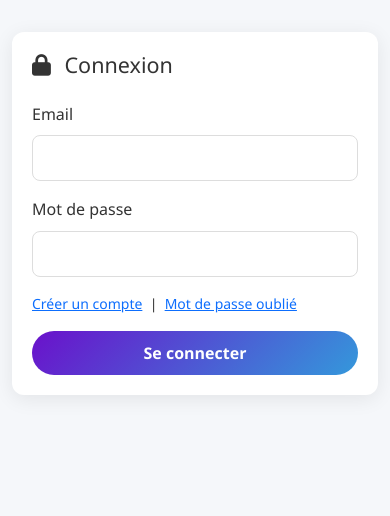
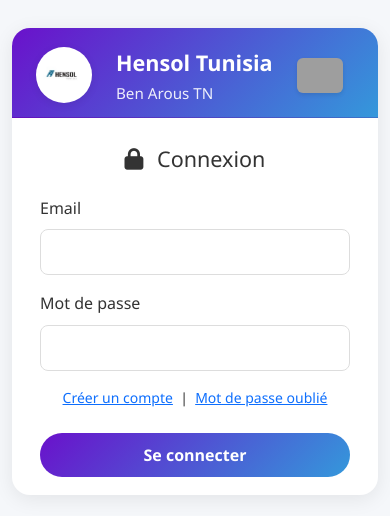
Before and after one commit to samsoum1234/calcul-de-revient, a plain HTML site: page index.html in a window 390 px wide. Drawn offline with nearby package versions, Linux system fonts and the light colour scheme; grey boxes are pictures that could not be loaded.

Commit message:
Update index.html

```diff
--- a/index.html
+++ b/index.html
@@ -8,12 +8,6 @@
 <!-- CSS / libs -->
 <link href="https://cdn.jsdelivr.net/npm/bootstrap@5.3.0/dist/css/bootstrap.min.css" rel="stylesheet">
 <link rel="stylesheet" href="https://cdnjs.cloudflare.com/ajax/libs/font-awesome/6.4.0/css/all.min.css">
-
-<!-- JS libs -->
-<script src="https://cdn.jsdelivr.net/npm/chart.js@4.4.0/dist/chart.umd.min.js"></script>
-<script src="https://cdnjs.cloudflare.com/ajax/libs/jspdf/2.5.1/jspdf.umd.min.js"></script>
-<script src="https://cdnjs.cloudflare.com/ajax/libs/jspdf-autotable/3.5.28/jspdf.plugin.autotable.min.js"></script>
-<script src="https://cdnjs.cloudflare.com/ajax/libs/xlsx/0.18.5/xlsx.full.min.js"></script>
 
 <style>
 :root {
@@ -28,7 +22,6 @@
   --shadow: 0 4px 20px rgba(0, 0, 0, 0.08);
   --gradient: linear-gradient(135deg, var(--secondary) 0%, var(--accent) 100%);
 }
-
 body {
   background: var(--bg);
   color: var(--text);
@@ -36,82 +29,98 @@ body {
   padding: 12px;
   font-family: 'Segoe UI', Inter, Tahoma, Geneva, Verdana, sans-serif;
 }
-
-/* Cartes d'authentification */
 .auth-card {
-  max-width: 460px;
+  max-width: 480px;
   margin: 50px auto;
-  padding: 30px;
+  padding: 0;
   background: var(--card-bg);
-  border-radius: 12px;
+  border-radius: 18px;
   box-shadow: var(--shadow);
+  overflow: hidden;
 }
-
-/* En-tête d'application */
+.auth-header {
+  background: var(--gradient);
+  color: #fff;
+  padding: 18px 24px 12px 24px;
+  display: flex;
+  align-items: center;
+  gap: 1.5rem;
+  border-bottom: 1px solid rgba(0,0,0,0.07);
+}
+.auth-header .company-logo {
+  height: 56px;
+  width: 56px;
+  object-fit: contain;
+  background: #fff;
+  padding: 6px;
+  border-radius: 50%;
+  box-shadow: 0 2px 8px rgba(0,0,0,0.08);
+}
+.auth-header .flag {
+  height: 35px;
+  border-radius: 6px;
+  box-shadow: 0 2px 4px rgba(0,0,0,0.10);
+}
+.auth-content {
+  padding: 28px 28px 18px 28px;
+}
 .app-header {
   background: var(--gradient);
   color: #fff;
-  padding: 16px;
-  border-radius: 12px;
-  margin-bottom: 20px;
+  padding: 20px;
+  border-radius: 16px;
+  margin-bottom: 24px;
   box-shadow: var(--shadow);
+  display: flex;
+  align-items: center;
+  justify-content: space-between;
 }
-
 .company-logo {
-  height: 60px;
+  height: 56px;
   object-fit: contain;
   background: #fff;
   padding: 6px;
   border-radius: 8px;
-  box-shadow: 0 2px 8px rgba(0,0,0,0.1);
+  box-shadow: 0 2px 8px rgba(0,0,0,0.10);
 }
-
-/* Panels et cartes */
+.flag {
+  height: 44px;
+  border-radius: 4px;
+  box-shadow: 0 2px 4px rgba(0,0,0,0.10);
+}
 .panel {
   background: var(--card-bg);
-  padding: 20px;
-  border-radius: 12px;
+  padding: 22px;
+  border-radius: 16px;
   box-shadow: var(--shadow);
   margin-bottom: 20px;
   border: none;
+  transition: box-shadow 0.2s, transform 0.2s;
 }
-
-.calculation-table th {
-  background: var(--primary);
-  color: #fff;
+.panel:hover {
+  box-shadow: 0 8px 32px rgba(52, 152, 219, 0.10);
+  transform: translateY(-2px);
 }
-
-.flag {
-  height: 44px;
-  border-radius: 4px;
-  box-shadow: 0 2px 4px rgba(0,0,0,0.1);
-}
-
-/* Boutons */
 .btn {
   border-radius: 50px;
   padding: 10px 20px;
   font-weight: 600;
-  transition: all 0.3s ease;
+  transition: all 0.3s;
   border: none;
 }
-
 .btn-primary { background: var(--gradient); }
 .btn-primary:hover { transform: translateY(-2px); box-shadow: 0 6px 12px rgba(0,0,0,0.15);}
 .btn-success { background: linear-gradient(135deg, #11998e 0%, #38ef7d 100%);}
-.btn-danger { background: linear-gradient(135deg, #eb3349 0%, #f45c43 100%); }
-
+.btn-danger { background: linear-gradient(135deg, #eb3349 0%, #f45c43 100%);}
 .table { border-radius: 8px; overflow: hidden; box-shadow: 0 2px 8px rgba(0,0,0,0.05); }
 .form-control { border-radius: 8px; padding: 10px 15px; border: 1px solid #ddd; transition: all 0.3s;}
-.form-control:focus { box-shadow: 0 0 0 3px rgba(52, 152, 219, 0.2); border-color: var(--accent);}
+.form-control:focus { box-shadow: 0 0 0 3px rgba(52, 152, 219, 0.18); border-color: var(--accent);}
 .nav-tabs .nav-link { border-radius: 8px 8px 0 0; padding: 12px 20px; font-weight: 600; color: var(--text-light);}
 .nav-tabs .nav-link.active { background: var(--card-bg); border-bottom: none; color: var(--primary);}
-.feature-card { transition: transform 0.3s;}
-.feature-card:hover { transform: translateY(-5px);}
 @media (max-width: 768px) {
-  .auth-card { margin: 20px auto; padding: 20px;}
+  .auth-card { margin: 16px auto; }
   .app-header { padding: 12px;}
-  .company-logo { height: 50px;}
+  .company-logo { height: 40px;}
 }
 </style>
 </head>
@@ -120,7 +129,16 @@ body {
 <!-- AUTH VIEW -->
 <div id="authView">
   <div class="auth-card" id="loginCard">
-    <h4 class="mb-4"><i class="fas fa-lock me-2"></i> Connexion</h4>
+    <div class="auth-header">
+      <img src="logo.png" alt="Logo" class="company-logo" id="loginLogo">
+      <div>
+        <div style="font-size:1.35rem;font-weight:700;" id="loginCompanyName">Société Exemple SARL</div>
+        <div style="font-size:0.95rem;opacity:.9;" id="loginCompanyAddress">12 Rue de Tunis, 1000 Tunis</div>
+      </div>
+      <img src="https://upload.wikimedia.org/wikipedia/commons/c/ce/Flag_of_Tunisia.svg" class="flag" alt="Tunisie">
+    </div>
+    <div class="auth-content">
+      <h4 class="mb-4 text-center"><i class="fas fa-lock me-2"></i> Connexion</h4>
       <form id="loginForm">
         <div class="mb-3">
           <label class="form-label">Email</label>
@@ -130,16 +148,25 @@ body {
           <label class="form-label">Mot de passe</label>
           <input id="loginPassword" type="password" class="form-control" required>
         </div>
-      <div class="mb-3 small">
+        <div class="mb-3 small text-center">
           <a href="#" id="showRegisterLink">Créer un compte</a> &nbsp;|&nbsp;
           <a href="#" id="forgotPassLink">Mot de passe oublié</a>
         </div>
-      <button class="btn btn-primary w-100" type="submit">Se connecter</button>
+        <button class="btn btn-primary w-100 mt-2" type="submit">Se connecter</button>
       </form>
     </div>
-
+  </div>
   <div class="auth-card" id="registerCard" style="display:none;">
-    <h4 class="mb-4"><i class="fas fa-user-plus me-2"></i> Créer un compte</h4>
+    <div class="auth-header">
+      <img src="logo.png" alt="Logo" class="company-logo" id="registerLogo">
+      <div>
+        <div style="font-size:1.35rem;font-weight:700;" id="registerCompanyName">Société Exemple SARL</div>
+        <div style="font-size:0.95rem;opacity:.9;" id="registerCompanyAddress">12 Rue de Tunis, 1000 Tunis</div>
+      </div>
+      <img src="https://upload.wikimedia.org/wikipedia/commons/c/ce/Flag_of_Tunisia.svg" class="flag" alt="Tunisie">
+    </div>
+    <div class="auth-content">
+      <h4 class="mb-4 text-center"><i class="fas fa-user-plus me-2"></i> Créer un compte</h4>
       <form id="registerForm">
         <div class="mb-3">
           <label>Nom</label>
@@ -160,20 +187,21 @@ body {
       </form>
     </div>
   </div>
+</div>
 
 <!-- MAIN APP (hidden until login) -->
 <div id="mainApp" style="display:none;">
   <!-- Header -->
-  <div class="app-header d-flex justify-content-between align-items-center">
+  <div class="app-header">
     <div class="d-flex align-items-center gap-3">
       <img id="companyLogo" src="logo.png" class="company-logo" alt="Logo">
       <div>
-        <div id="companyName" style="font-weight:700">Société Exemple SARL</div>
-        <div id="companyAddress" style="font-size:0.9rem;opacity:.9">12 Rue de Tunis, 1000 Tunis</div>
+        <div id="companyName" style="font-weight:700;font-size:1.2rem;">Société Exemple SARL</div>
+        <div id="companyAddress" style="font-size:0.95rem;opacity:.9">12 Rue de Tunis, 1000 Tunis</div>
       </div>
     </div>
     <div class="text-end">
-      <div style="font-size:0.9rem;opacity:.9">Conforme - TVA <span id="showTVA">19</span>%</div>
+      <div style="font-size:0.95rem;opacity:.9">Conforme - TVA <span id="showTVA">19</span>%</div>
       <img src="https://upload.wikimedia.org/wikipedia/commons/c/ce/Flag_of_Tunisia.svg" class="flag" alt="Tunisie">
     </div>
   </div>
@@ -187,7 +215,6 @@ body {
         <button id="adminLogout" class="btn btn-danger">Déconnexion</button>
       </div>
     </div>
-
     <div class="row">
       <div class="col-md-6">
         <div class="panel">
@@ -261,7 +288,6 @@ body {
                   <button id="btnCalculate" class="btn btn-success btn-sm"><i class="fas fa-calculator"></i> Calculer</button>
                 </div>
               </div>
-
               <div class="table-responsive">
                 <table class="table table-sm table-bordered calculation-table" id="calcTable">
                   <thead>
@@ -303,7 +329,6 @@ body {
               </div>
             </div>
           </div>
-
           <div class="col-md-4">
             <div class="panel">
               <h6 class="mb-3">Résumé</h6>
@@ -372,6 +397,12 @@ body {
   </div>
 </div>
 
+<!-- JS libs -->
+<script src="https://cdn.jsdelivr.net/npm/chart.js@4.4.0/dist/chart.umd.min.js"></script>
+<script src="https://cdnjs.cloudflare.com/ajax/libs/jspdf/2.5.1/jspdf.umd.min.js"></script>
+<script src="https://cdnjs.cloudflare.com/ajax/libs/jspdf-autotable/3.5.28/jspdf.plugin.autotable.min.js"></script>
+<script src="https://cdnjs.cloudflare.com/ajax/libs/xlsx/0.18.5/xlsx.full.min.js"></script>
+
 <script>
 // --------- Config / Storage keys ---------
 const ADMIN_EMAIL = 'omri.sami@ymail.com';
@@ -383,7 +414,7 @@ const KEY_HISTORY = 'cr_history_fusion';
 const DEFAULT_SETTINGS = {
   companyName: 'Hensol Tunisia',
   address: 'Ben Arous TN',
-  logoUrl: '"C:\Users\sami.omri\OneDrive - CATANA GROUP\Bureau\application\logo.png.png"',
+  logoUrl: 'logo.png',
   tva: 19,
   currency: 'TND'
 };
@@ -399,6 +430,14 @@ function loadSettings(){
     else settings = {...DEFAULT_SETTINGS};
   }catch(e){ settings = {...DEFAULT_SETTINGS}; }
   applySettingsToUI();
+
+  // Synchronisation page de connexion & inscription
+  document.getElementById('loginCompanyName').textContent = settings.companyName || '';
+  document.getElementById('loginCompanyAddress').textContent = settings.address || '';
+  document.getElementById('loginLogo').src = settings.logoUrl || 'logo.png';
+  document.getElementById('registerCompanyName').textContent = settings.companyName || '';
+  document.getElementById('registerCompanyAddress').textContent = settings.address || '';
+  document.getElementById('registerLogo').src = settings.logoUrl || 'logo.png';
 }
 function saveSettings(){ localStorage.setItem(KEY_SETTINGS, JSON.stringify(settings)); applySettingsToUI(); }
 function getUsers(){ try{ return JSON.parse(localStorage.getItem(KEY_USERS) || '[]'); }catch(e){ return []; } }
@@ -521,12 +560,14 @@ function bindAdmin(){
     settings.currency = document.getElementById('settingsCurrency').value.trim() || DEFAULT_SETTINGS.currency;
     saveSettings();
     alert('Paramètres sauvegardés.');
+    loadSettings(); // mise à jour dynamique
   });
   document.getElementById('resetSettings').addEventListener('click', ()=>{
     if(!confirm('Réinitialiser paramètres par défaut ?')) return;
     settings = {...DEFAULT_SETTINGS};
     saveSettings();
     alert('Paramètres réinitialisés.');
+    loadSettings();
   });
   document.getElementById('adminLogout').addEventListener('click', ()=>{ location.reload(); });
   document.getElementById('gotoAppBtn')?.addEventListener('click', ()=>{ adminPage.style.display='none'; appPage.style.display=''; updateHistoryControls(); });
@@ -789,11 +830,7 @@ function updateHistoryControls(){
     btn.disabled = true;
   }
 }
-loadSettings();
-refreshUsersTable();
-refreshHistoryUI();
 </script>
 <script src="https://cdn.jsdelivr.net/npm/bootstrap@5.3.0/dist/js/bootstrap.bundle.min.js"></script>
 </body>
-
 </html>
```
Lines whose indentation alone changed are shown as unchanged.
